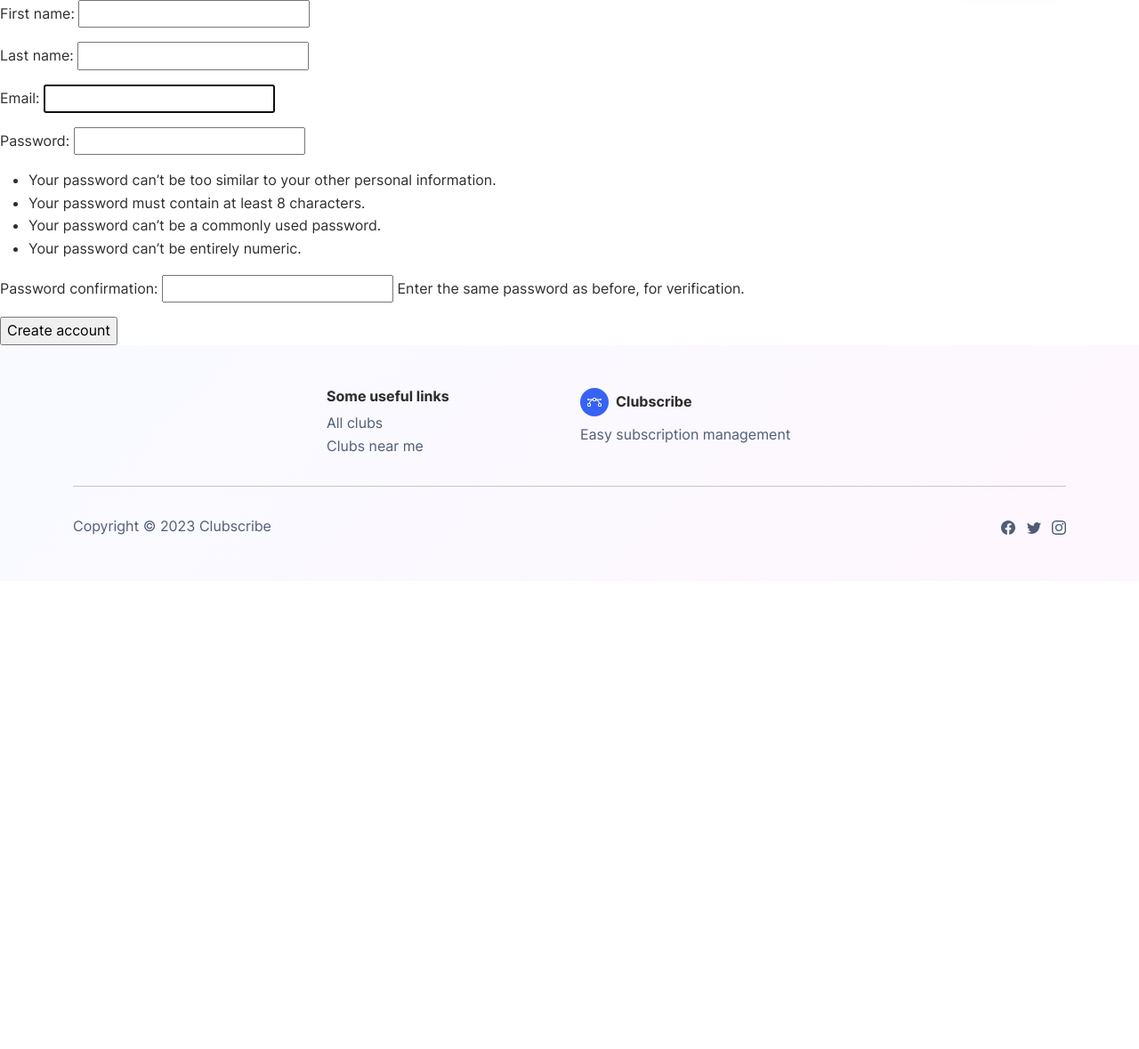
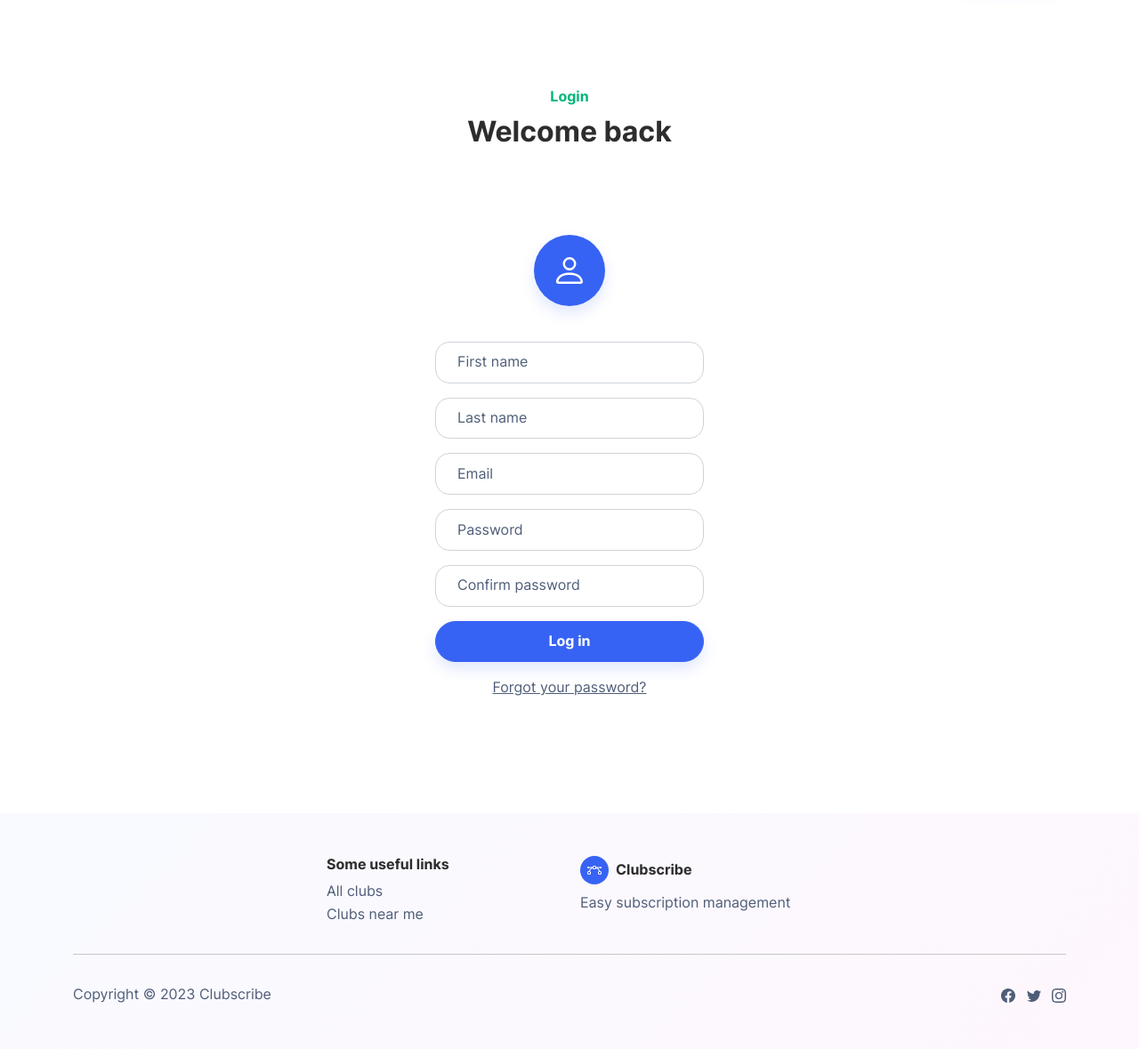
Before and after one commit to yawok/clubscribe, a Django app: page /accounts/signup/ in a window 1280 px wide. Shown: the part 80-1259 px from the top of the page at 89% size. Before the commit the page ends 681 px from the top, so only its background shows below. Run offline with Django 4.2, Linux system fonts and the light colour scheme; some libraries are stand-ins or nearby versions.

Commit message:
Style signup form

```diff
--- a/main/forms.py
+++ b/main/forms.py
@@ -17,9 +17,23 @@ class ClubForm(forms.ModelForm):
 class UserCreationForm(DjangoUserCreationForm):
     class Meta(DjangoUserCreationForm.Meta):
         model = models.User
-        fields = ("first_name", "last_name", "email",)
+        fields = ("first_name", "last_name", "email", "password1", "password2")
         field_classes = {"email": UsernameField}
+        widgets = {
+            "first_name": forms.TextInput(attrs={"class": "form-control", 'placeholder': 'First name'}),
+            "last_name": forms.TextInput(attrs={"class": "form-control", 'placeholder': 'Last name'}),
+            "password1": forms.PasswordInput(attrs={"class": "form-control", 'placeholder': 'Password'}),
+            "password2": forms.PasswordInput(attrs={"class": "form-control", 'placeholder': 'Confirm password'}),
+        }
 
+    def __init__(self, *args, **kwargs):
+        # first call the 'real' __init__()
+        super(DjangoUserCreationForm, self).__init__(*args, **kwargs)
+        self.fields["email"].widget = forms.EmailInput(attrs={"autocomplete": "email", "placeholder": "Email", "class": "form-control"})
+        self.fields['password1'].widget = forms.PasswordInput(attrs={'placeholder': 'Password'})
+        self.fields['password1'].widget.attrs['class'] = 'form-control'
+        self.fields['password2'].widget = forms.PasswordInput(attrs={'placeholder': 'Confirm password'})
+        self.fields['password2'].widget.attrs['class'] = 'form-control'
 
     def send_mail(self):
         logger.info(f"Sending signup email for email={self.cleaned_data['email']}")
--- a/main/templates/signup.html
+++ b/main/templates/signup.html
@@ -1,9 +1,64 @@
 {% extends "base.html" %}
 
 {% block content %}
-  <form method="post">
-		{% csrf_token %}
-		{{ form.as_p }}
-		<input type="submit" value="Create account" />
-	</form>
+<section class="py-5">
+	<div class="container py-5">
+		<div class="row mb-4 mb-lg-5">
+			<div class="col-md-8 col-xl-6 text-center mx-auto">
+				<p class="fw-bold text-success mb-2">Login</p>
+				<h2 class="fw-bold">Welcome back</h2>
+			</div>
+		</div>
+		<div class="row d-flex justify-content-center">
+			<div class="col-md-6 col-xl-4">
+				<div class="card">
+					<div class="card-body text-center d-flex flex-column align-items-center">
+						<div class="bs-icon-xl bs-icon-circle bs-icon-primary shadow bs-icon my-4">
+							<svg xmlns="http://www.w3.org/2000/svg"
+								width="1em"
+								height="1em"
+								fill="currentColor"
+								viewBox="0 0 16 16"
+								class="bi bi-person">
+								<path
+									d="M8 8a3 3 0 1 0 0-6 3 3 0 0 0 0 6zm2-3a2 2 0 1 1-4 0 2 2 0 0 1 4 0zm4 8c0 1-1 1-1 1H3s-1 0-1-1 1-4 6-4 6 3 6 4zm-1-.004c-.001-.246-.154-.986-.832-1.664C11.516 10.68 10.289 10 8 10c-2.29 0-3.516.68-4.168 1.332-.678.678-.83 1.418-.832 1.664h10z">
+								</path>
+							</svg>
+						</div>
+						<!-- Login form start -->
+						<div class="mb-3">
+							{% if form.errors %}
+								<h6 class="text-danger">Username and password don't match.</h6>
+							{% endif %}
+						</div>
+						<form method="post" >
+							{% csrf_token %}
+							<div class="mb-3">
+								{{ form.first_name }}
+							</div><div class="mb-3">
+								{{ form.last_name }}
+							</div>
+							<div class="mb-3">
+								{{ form.email }}
+							</div>
+							<div class="mb-3">
+								{{ form.password1 }}
+							</div>
+							<div class="mb-3">
+								{{ form.password2 }}
+							</div>
+							<div class="mb-3">
+								<button class="btn btn-primary shadow d-block w-100" type="submit">Log in</button>
+							</div>
+							<p class="text-muted"><a href="{% url 'password_reset' %}">
+								Forgot your password?
+							</a></p>
+						</form>
+						<!-- Login form end -->
+					</div>
+				</div>
+			</div>
+		</div>
+	</div>
+</section>
 {% endblock content %}
```
